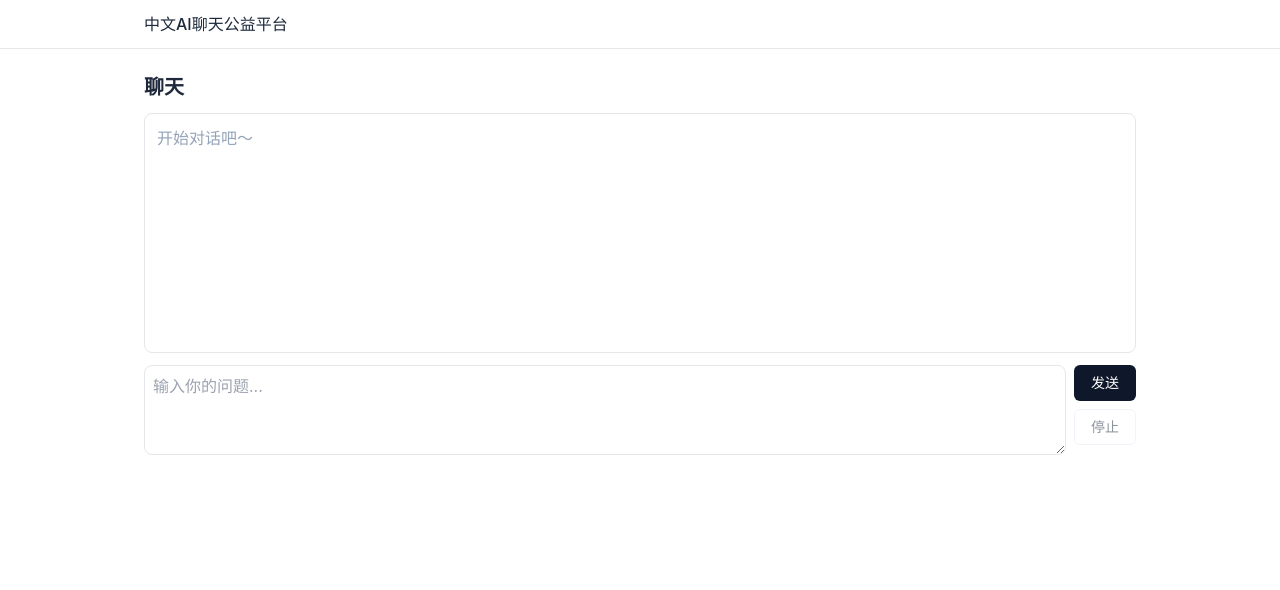
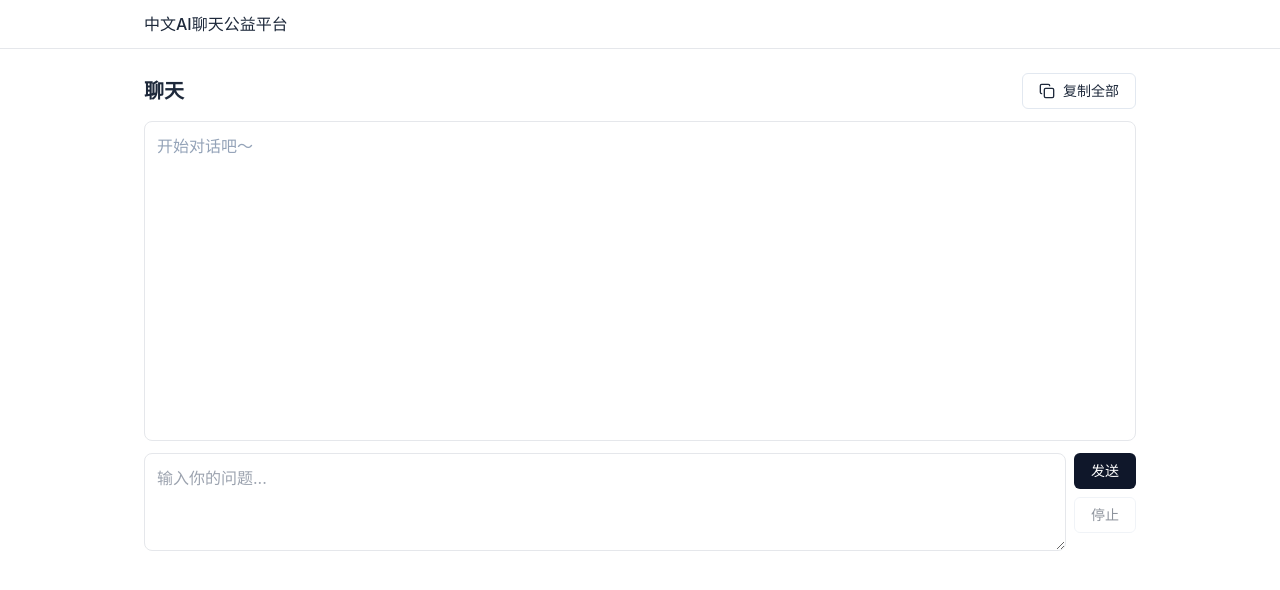
Before and after one commit to ustc21xyx/AI-chat-platform, a Next.js app: page /chat in a window 1280 px wide. Shown: the top 590 px of the page. Built offline with nearby package versions, Linux system fonts and the light colour scheme.

Commit message:
feat(ui): improve chat UI with Tailwind, Markdown rendering, code highlight, copy-all action

```diff
--- a/app/chat/page.tsx
+++ b/app/chat/page.tsx
@@ -2,6 +2,9 @@
 
 import { useRef, useState } from 'react'
 import { Button } from '@/components/ui/button'
+import MessageBubble from '@/components/chat/MessageBubble'
+import { Copy } from 'lucide-react'
+import copy from 'copy-to-clipboard'
 
 type ChatMessage = {
   role: 'user' | 'assistant'
@@ -55,12 +58,12 @@ export default function ChatPage() {
             const delta = JSON.parse(data) as { content?: string }
             const text = delta.content ?? ''
             setMessages(prev => {
-              const copy = [...prev]
-              const last = copy[copy.length - 1]
+              const copyArr = [...prev]
+              const last = copyArr[copyArr.length - 1]
               if (last && last.role === 'assistant') {
                 last.content += text
               }
-              return copy
+              return copyArr
             })
           } catch {}
         }
@@ -77,18 +80,24 @@ export default function ChatPage() {
     abortRef.current = null
   }
 
+  const copyAll = () => {
+    const text = messages.map(m => `${m.role === 'user' ? '你' : '助手'}：${m.content}`).join('\n')
+    copy(text)
+  }
+
   return (
     <main>
-      <h1 className="text-xl font-semibold mb-3">聊天</h1>
+      <div className="flex items-center justify-between mb-3">
+        <h1 className="text-xl font-semibold">聊天</h1>
+        <Button variant="outline" onClick={copyAll} className="gap-2"><Copy size={16}/> 复制全部</Button>
+      </div>
 
-      <div className="border rounded-lg p-3 min-h-[240px]">
+      <div className="border rounded-lg p-3 min-h-[320px] bg-white">
         {messages.length === 0 && (
           <div className="text-slate-400">开始对话吧～</div>
         )}
         {messages.map((m, idx) => (
-          <div key={idx} className="whitespace-pre-wrap py-1.5">
-            <b>{m.role === 'user' ? '你' : '助手'}：</b> {m.content}
-          </div>
+          <MessageBubble key={idx} role={m.role} content={m.content} />
         ))}
       </div>
 
@@ -98,7 +107,7 @@ export default function ChatPage() {
           onChange={(e) => setInput(e.target.value)}
           placeholder="输入你的问题..."
           rows={3}
-          className="flex-1 p-2 border rounded-lg"
+          className="flex-1 p-3 border rounded-lg"
         />
         <div className="flex flex-col gap-2">
           <Button onClick={handleSend} disabled={isStreaming}>发送</Button>
--- /dev/null
+++ b/components/chat/MessageBubble.tsx
@@ -0,0 +1,23 @@
+"use client"
+
+import React from 'react'
+import ReactMarkdown from 'react-markdown'
+import remarkGfm from 'remark-gfm'
+import rehypeHighlight from 'rehype-highlight'
+import 'highlight.js/styles/github-dark.css'
+
+type Props = {
+  role: 'user' | 'assistant'
+  content: string
+}
+
+export default function MessageBubble({ role, content }: Props) {
+  const isUser = role === 'user'
+  return (
+    <div className={`flex ${isUser ? 'justify-end' : 'justify-start'} my-2`}>
+      <div className={`max-w-[80%] rounded-2xl px-3 py-2 text-sm leading-6 shadow ${isUser ? 'bg-slate-900 text-white' : 'bg-slate-50 border'}`}>
+        <ReactMarkdown remarkPlugins={[remarkGfm]} rehypePlugins={[rehypeHighlight]}>{content || '…'}</ReactMarkdown>
+      </div>
+    </div>
+  )
+}
--- a/package.json
+++ b/package.json
@@ -14,7 +14,11 @@
     "clsx": "2.1.1",
     "class-variance-authority": "0.7.0",
     "tailwind-merge": "2.3.0",
-    "lucide-react": "0.452.0"
+    "lucide-react": "0.452.0",
+    "react-markdown": "9.0.1",
+    "remark-gfm": "3.0.1",
+    "rehype-highlight": "6.0.0",
+    "copy-to-clipboard": "3.3.3"
   },
   "devDependencies": {
     "@types/node": "20.11.30",
```
